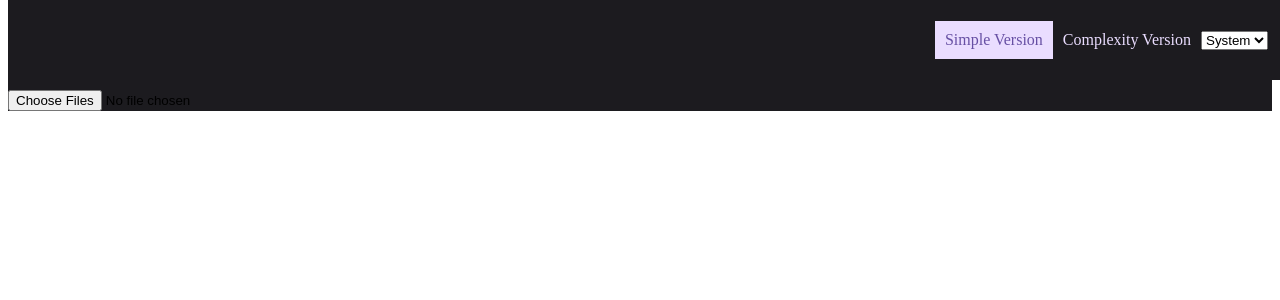
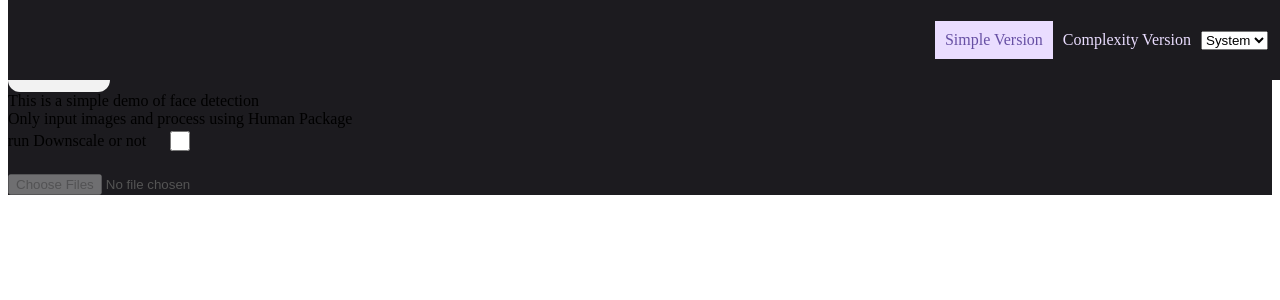
Before and after one commit to Bobo100/human-next.js-worker, a Next.js app: page / in a window 1280 px wide. Shown: the top 300 px of the page. Built offline with nearby package versions, Linux system fonts and the light colour scheme.

Commit message:
[what] add load modal button

```diff
--- a/src/components/homeComponent/index.js
+++ b/src/components/homeComponent/index.js
@@ -14,19 +14,19 @@ import ProgressBar from "@/components/common/progressbar/progressbar";
 const detector = new useDetectFaceWorker();
 
 export default function HomeComponent() {
+  const [useWorker, setUseWorker] = useState(false);
   const [photos, setPhotos] = useState([]);
   const [fileQueue, setFileQueue] = useState([]);
   const [removedQueue, setRemovedQueue] = useState([]);
   const [modelsLoaded, setModelsLoaded] = useState(false);
   const [runDownscale, setRunDownscale] = useState(false);
 
-  useEffect(() => {
-    async function loadDetector() {
-      await detector.importHuman();
-      setModelsLoaded(detector.modelsLoaded);
-    }
-    loadDetector();
-  }, []);
+  const handleLoadModels = async () => {
+    if (modelsLoaded) return;
+    detector.setUseWorker(useWorker);
+    await detector.importHuman();
+    setModelsLoaded(detector.modelsLoaded);
+  };
 
   useEffect(() => {
     if (!modelsLoaded || !_size(fileQueue)) return;
@@ -150,6 +150,27 @@ export default function HomeComponent() {
   return (
     <>
       <div>
+        <div className={styles.checkboxWrapper}>
+          <label
+            className={styles.checkboxLabel}
+            onClick={() => setUseWorker(!useWorker)}
+          >
+            use Worker or not
+          </label>
+          <input
+            type="checkbox"
+            className={styles.checkbox}
+            checked={useWorker}
+            onChange={() => setUseWorker(!useWorker)}
+          />
+        </div>
+        <button
+          className={styles.loadModelsButton}
+          onClick={handleLoadModels}
+          disabled={modelsLoaded}
+        >
+          {modelsLoaded ? "Models已經Load了" : "Load Models"}
+        </button>
         <div>This is a simple demo of face detection</div>
         <div>Only input images and process using Human Package</div>
         <div className={styles.checkboxWrapper}>
--- a/src/components/homeComponent/index.module.scss
+++ b/src/components/homeComponent/index.module.scss
@@ -18,6 +18,28 @@
   width: 20px;
   height: 20px;
   border: 1px solid #cacce0;
+}
+
+.loadModelsButton {
+  // width: 100%;
+  // height: 50px;
+  padding: 10px 5px;
+  border: none;
+  border-radius: 12px;
+  background-color: #f2f2f2;
+  color: #15171f;
+  font-size: 16px;
+  // font-weight: 500;
+  cursor: pointer;
+  transition: all 300ms ease;
+
+  &:hover {
+    background-color: #e5e5e5;
+  }
+
+  @include rwd-custom($width-sm) {
+    height: 40px;
+  }
 }
 
 .container {
--- a/src/hooks/use-detect-face-worker.js
+++ b/src/hooks/use-detect-face-worker.js
@@ -6,16 +6,28 @@ const humanConfig = {
   modelBasePath: "https://cdn.jsdelivr.net/npm/@vladmandic/human/models",
   face: {
     enabled: true,
+    detector: {
+      rotation: false,
+      maxDetected: 2,
+      // minConfidence: 0.5,
+      // return: true,
+    },
+    iris: { enabled: false },
+    description: { enabled: false },
     emotion: { enabled: false },
+    antispoof: { enabled: false },
+    liveness: { enabled: false },
     age: { enabled: false },
     gender: { enabled: false },
-    iris: { enabled: false },
   },
   body: { enabled: false },
   hand: { enabled: false },
   object: { enabled: false },
   gesture: { enabled: false },
   segmentation: { enabled: false },
+  async: true,
+  cacheSensitivity: 0,
+  deallocate: true,
 };
 
 const workers = {
@@ -33,11 +45,16 @@ const counter = {
 class useDetectFaceWorker {
   constructor() {
     this.modelsLoaded = false;
+    this.useWorker = true;
+  }
+
+  setUseWorker(useWorker) {
+    this.useWorker = useWorker;
   }
 
   async importHuman() {
     console.log("importHuman");
-    if (!browserUtils.isOffscreenCanvasSupported()) {
+    if (!browserUtils.isOffscreenCanvasSupported() || !this.useWorker) {
       if (!this.human) {
         const Human = await import("@vladmandic/human");
         this.human = new Human.default(humanConfig);
@@ -67,9 +84,10 @@ class useDetectFaceWorker {
 
   async detectFace(type, imageData) {
     if (!this.modelsLoaded) await this.importHuman();
-    if (!browserUtils.isOffscreenCanvasSupported()) {
+    if (!browserUtils.isOffscreenCanvasSupported() || !this.useWorker) {
       let result = {};
       result = await this.human?.detect(imageData, humanConfig);
+      console.log(this.human.env);
       return { result: result[type], type: type };
     } else {
       const id = counter.human++;
--- a/src/hooks/worker/human-worker.js
+++ b/src/hooks/worker/human-worker.js
@@ -19,6 +19,7 @@ onmessage = async (msg) => {
     console.log("run detect", msg.data.id);
     result = await human.detect(image, msg.data.config);
     console.log("detect done", msg.data.id);
+    console.log(result[msg.data.type]);
     const filterResult = result[msg.data.type].map((item) => {
       return {
         mesh: item.mesh,
@@ -31,7 +32,14 @@ onmessage = async (msg) => {
       result: filterResult,
       type: msg.data.type,
     });
+    human.result = null;
+    msg.data = null;
   } catch (err) {
     console.error(err);
+  } finally {
+    // 清除不再使用的資源
+    // console.log("releaseResources");
+    // await human.tf.dispose();
+    // console.log(human.tf.memory());
   }
 };
```
